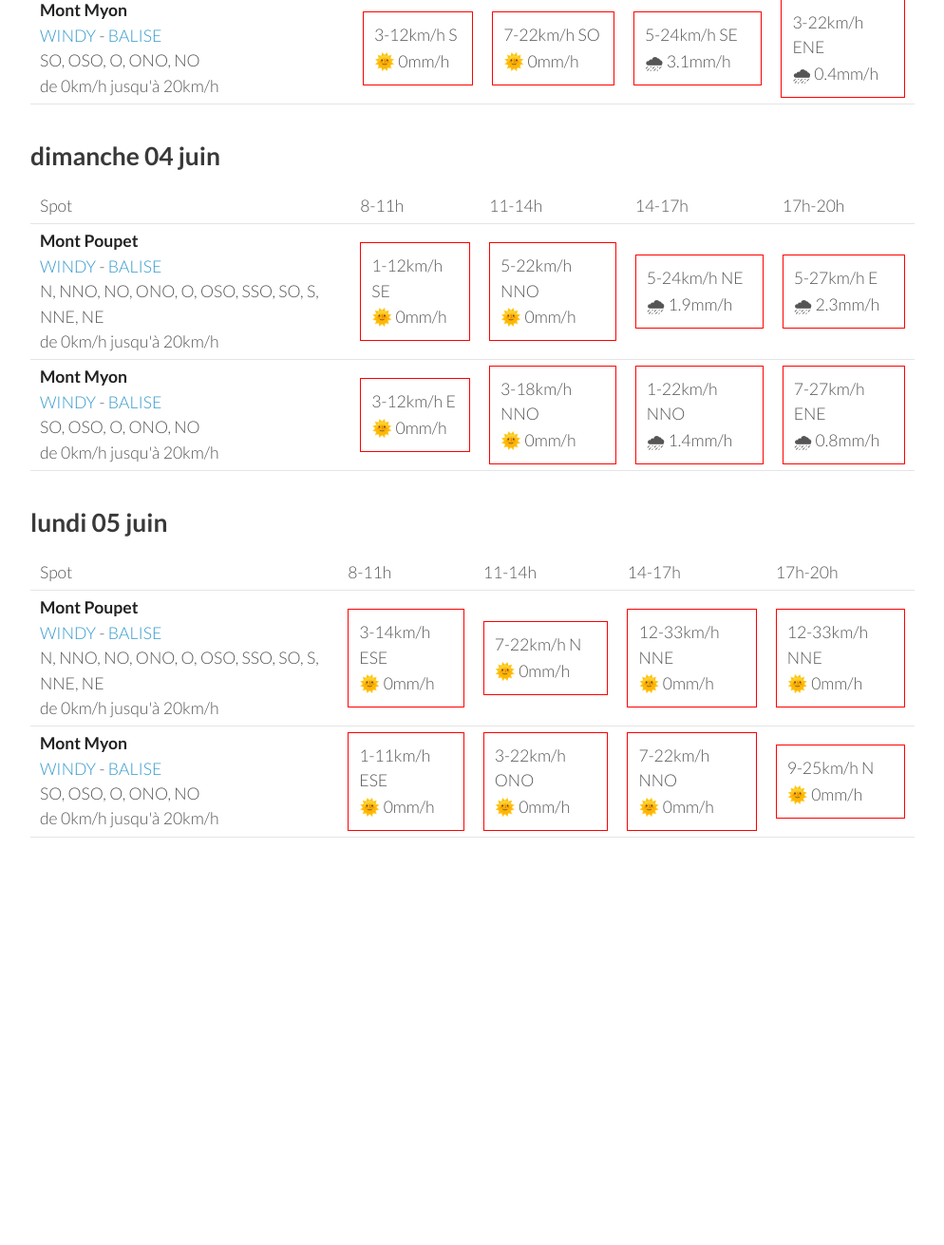
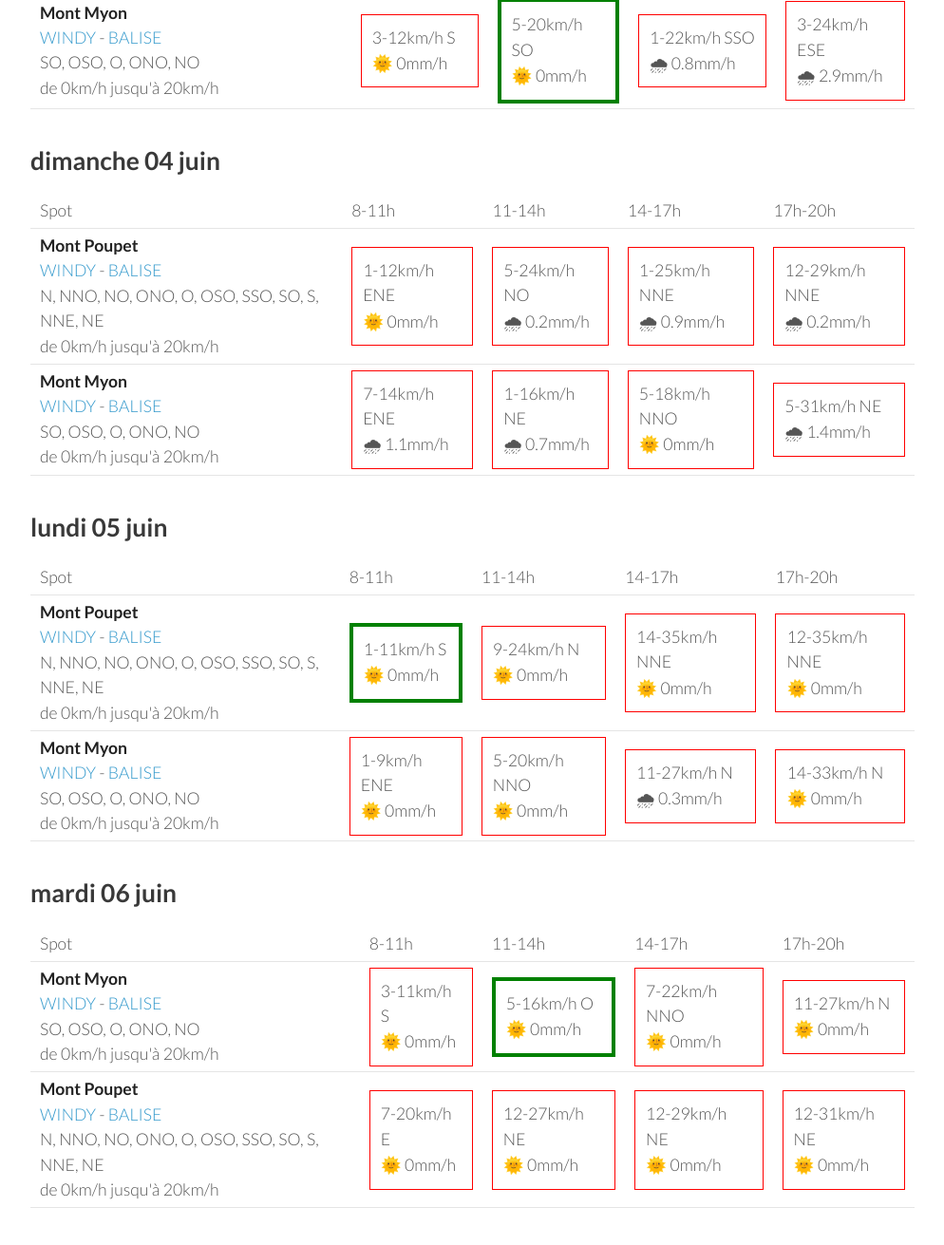
Before and after one commit to parapente-dans-le-nord/parapente-dans-le-nord.github.io, a Jekyll site: the page built from jura.markdown, in a window 1280 px wide and 1400 px high, scrolled down 1293 px. Shown: the top 1311 px of the window at 95% size, without its empty margins (26-1020 px from the left). Built offline with Jekyll 4.4.1, drawn with Linux system fonts in a browser that asks for light colours; before the commit the page ends 2303 px from its top, so only the background shows below that; some of the changed text lies outside the part shown.

Commit message:
update index.markdown

```diff
--- a/jura.markdown
+++ b/jura.markdown
@@ -96,10 +96,10 @@ page mise à jour le jeudi 01 juin 06:20
 <tr>
         <td><strong>Mont Poupet</strong><br><a href="https://windy.com/46.970/5.876?46.541,5.876,8">WINDY</a> - <span class=""><a href="http://www.balisemeteo.com/balise.php?idBalise=92">BALISE</a> </span><br> <span class="vent-favorable">N, NNO, NO, ONO, O, OSO, SSO, SO, S, NNE, NE</span><br><span class="force-vent">de 0km/h jusqu'à 20km/h</span> </td>
 
-            <td><div class="not-flyable"><p>3-16km/h SE</p><p>🌞 0mm/h</p></div></td>
+            <td><div class="not-flyable"><p>3-16km/h SSE</p><p>🌞 0mm/h</p></div></td>
             <td><div class="flyable"><p>5-20km/h NO</p><p>🌞 0mm/h</p></div></td>
-            <td><div class="not-flyable"><p>5-22km/h NNO</p><p>🌧 0.4mm/h</p></div></td>
-            <td><div class="flyable"><p>0-18km/h NE</p><p>🌧 0.6mm/h</p></div></td>
+            <td><div class="not-flyable"><p>7-22km/h NNO</p><p>🌧 0.3mm/h</p></div></td>
+            <td><div class="not-flyable"><p>3-22km/h S</p><p>🌧 0.4mm/h</p></div></td>
 
 
     </tr>
@@ -107,9 +107,9 @@ page mise à jour le jeudi 01 juin 06:20
         <td><strong>Mont Myon</strong><br><a href="https://windy.com/46.331/5.397?45.898,5.394,8,m:eWoagj8">WINDY</a> - <span class=""><a href="http://www.balisemeteo.com/balise.php?idBalise=70">BALISE</a> </span><br> <span class="vent-favorable">SO, OSO, O, ONO, NO</span><br><span class="force-vent">de 0km/h jusqu'à 20km/h</span> </td>
 
             <td><div class="not-flyable"><p>3-12km/h S</p><p>🌞 0mm/h</p></div></td>
-            <td><div class="not-flyable"><p>7-22km/h SO</p><p>🌞 0mm/h</p></div></td>
-            <td><div class="not-flyable"><p>5-24km/h SE</p><p>🌧 3.1mm/h</p></div></td>
-            <td><div class="not-flyable"><p>3-22km/h ENE</p><p>🌧 0.4mm/h</p></div></td>
+            <td><div class="flyable"><p>5-20km/h SO</p><p>🌞 0mm/h</p></div></td>
+            <td><div class="not-flyable"><p>1-22km/h SSO</p><p>🌧 0.8mm/h</p></div></td>
+            <td><div class="not-flyable"><p>3-24km/h ESE</p><p>🌧 2.9mm/h</p></div></td>
 
 
     </tr>
@@ -132,20 +132,20 @@ page mise à jour le jeudi 01 juin 06:20
 <tr>
         <td><strong>Mont Poupet</strong><br><a href="https://windy.com/46.970/5.876?46.541,5.876,8">WINDY</a> - <span class=""><a href="http://www.balisemeteo.com/balise.php?idBalise=92">BALISE</a> </span><br> <span class="vent-favorable">N, NNO, NO, ONO, O, OSO, SSO, SO, S, NNE, NE</span><br><span class="force-vent">de 0km/h jusqu'à 20km/h</span> </td>
 
-            <td><div class="not-flyable"><p>1-12km/h SE</p><p>🌞 0mm/h</p></div></td>
-            <td><div class="not-flyable"><p>5-22km/h NNO</p><p>🌞 0mm/h</p></div></td>
-            <td><div class="not-flyable"><p>5-24km/h NE</p><p>🌧 1.9mm/h</p></div></td>
-            <td><div class="not-flyable"><p>5-27km/h E</p><p>🌧 2.3mm/h</p></div></td>
+            <td><div class="not-flyable"><p>1-12km/h ENE</p><p>🌞 0mm/h</p></div></td>
+            <td><div class="not-flyable"><p>5-24km/h NO</p><p>🌧 0.2mm/h</p></div></td>
+            <td><div class="not-flyable"><p>1-25km/h NNE</p><p>🌧 0.9mm/h</p></div></td>
+            <td><div class="not-flyable"><p>12-29km/h NNE</p><p>🌧 0.2mm/h</p></div></td>
 
 
     </tr>
 <tr>
         <td><strong>Mont Myon</strong><br><a href="https://windy.com/46.331/5.397?45.898,5.394,8,m:eWoagj8">WINDY</a> - <span class=""><a href="http://www.balisemeteo.com/balise.php?idBalise=70">BALISE</a> </span><br> <span class="vent-favorable">SO, OSO, O, ONO, NO</span><br><span class="force-vent">de 0km/h jusqu'à 20km/h</span> </td>
 
-            <td><div class="not-flyable"><p>3-12km/h E</p><p>🌞 0mm/h</p></div></td>
-            <td><div class="not-flyable"><p>3-18km/h NNO</p><p>🌞 0mm/h</p></div></td>
-            <td><div class="not-flyable"><p>1-22km/h NNO</p><p>🌧 1.4mm/h</p></div></td>
-            <td><div class="not-flyable"><p>7-27km/h ENE</p><p>🌧 0.8mm/h</p></div></td>
+            <td><div class="not-flyable"><p>7-14km/h ENE</p><p>🌧 1.1mm/h</p></div></td>
+            <td><div class="not-flyable"><p>1-16km/h NE</p><p>🌧 0.7mm/h</p></div></td>
+            <td><div class="not-flyable"><p>5-18km/h NNO</p><p>🌞 0mm/h</p></div></td>
+            <td><div class="not-flyable"><p>5-31km/h NE</p><p>🌧 1.4mm/h</p></div></td>
 
 
     </tr>
@@ -168,20 +168,20 @@ page mise à jour le jeudi 01 juin 06:20
 <tr>
         <td><strong>Mont Poupet</strong><br><a href="https://windy.com/46.970/5.876?46.541,5.876,8">WINDY</a> - <span class=""><a href="http://www.balisemeteo.com/balise.php?idBalise=92">BALISE</a> </span><br> <span class="vent-favorable">N, NNO, NO, ONO, O, OSO, SSO, SO, S, NNE, NE</span><br><span class="force-vent">de 0km/h jusqu'à 20km/h</span> </td>
 
-            <td><div class="not-flyable"><p>3-14km/h ESE</p><p>🌞 0mm/h</p></div></td>
-            <td><div class="not-flyable"><p>7-22km/h N</p><p>🌞 0mm/h</p></div></td>
-            <td><div class="not-flyable"><p>12-33km/h NNE</p><p>🌞 0mm/h</p></div></td>
-            <td><div class="not-flyable"><p>12-33km/h NNE</p><p>🌞 0mm/h</p></div></td>
+            <td><div class="flyable"><p>1-11km/h S</p><p>🌞 0mm/h</p></div></td>
+            <td><div class="not-flyable"><p>9-24km/h N</p><p>🌞 0mm/h</p></div></td>
+            <td><div class="not-flyable"><p>14-35km/h NNE</p><p>🌞 0mm/h</p></div></td>
+            <td><div class="not-flyable"><p>12-35km/h NNE</p><p>🌞 0mm/h</p></div></td>
 
 
     </tr>
 <tr>
         <td><strong>Mont Myon</strong><br><a href="https://windy.com/46.331/5.397?45.898,5.394,8,m:eWoagj8">WINDY</a> - <span class=""><a href="http://www.balisemeteo.com/balise.php?idBalise=70">BALISE</a> </span><br> <span class="vent-favorable">SO, OSO, O, ONO, NO</span><br><span class="force-vent">de 0km/h jusqu'à 20km/h</span> </td>
 
-            <td><div class="not-flyable"><p>1-11km/h ESE</p><p>🌞 0mm/h</p></div></td>
-            <td><div class="not-flyable"><p>3-22km/h ONO</p><p>🌞 0mm/h</p></div></td>
-            <td><div class="not-flyable"><p>7-22km/h NNO</p><p>🌞 0mm/h</p></div></td>
-            <td><div class="not-flyable"><p>9-25km/h N</p><p>🌞 0mm/h</p></div></td>
+            <td><div class="not-flyable"><p>1-9km/h ENE</p><p>🌞 0mm/h</p></div></td>
+            <td><div class="not-flyable"><p>5-20km/h NNO</p><p>🌞 0mm/h</p></div></td>
+            <td><div class="not-flyable"><p>11-27km/h N</p><p>🌧 0.3mm/h</p></div></td>
+            <td><div class="not-flyable"><p>14-33km/h N</p><p>🌞 0mm/h</p></div></td>
 
 
     </tr>
@@ -189,3 +189,39 @@ page mise à jour le jeudi 01 juin 06:20
 </tbody>
 </table>
 {:/}
+## mardi 06 juin
+
+{::nomarkdown}
+<table>
+  <tbody>
+    <tr>
+      <td>Spot</td>
+      <td>8-11h</td>
+      <td>11-14h</td>
+      <td>14-17h</td>
+      <td>17h-20h</td>
+    </tr>
+<tr>
+        <td><strong>Mont Myon</strong><br><a href="https://windy.com/46.331/5.397?45.898,5.394,8,m:eWoagj8">WINDY</a> - <span class=""><a href="http://www.balisemeteo.com/balise.php?idBalise=70">BALISE</a> </span><br> <span class="vent-favorable">SO, OSO, O, ONO, NO</span><br><span class="force-vent">de 0km/h jusqu'à 20km/h</span> </td>
+
+            <td><div class="not-flyable"><p>3-11km/h S</p><p>🌞 0mm/h</p></div></td>
+            <td><div class="flyable"><p>5-16km/h O</p><p>🌞 0mm/h</p></div></td>
+            <td><div class="not-flyable"><p>7-22km/h NNO</p><p>🌞 0mm/h</p></div></td>
+            <td><div class="not-flyable"><p>11-27km/h N</p><p>🌞 0mm/h</p></div></td>
+
+
+    </tr>
+<tr>
+        <td><strong>Mont Poupet</strong><br><a href="https://windy.com/46.970/5.876?46.541,5.876,8">WINDY</a> - <span class=""><a href="http://www.balisemeteo.com/balise.php?idBalise=92">BALISE</a> </span><br> <span class="vent-favorable">N, NNO, NO, ONO, O, OSO, SSO, SO, S, NNE, NE</span><br><span class="force-vent">de 0km/h jusqu'à 20km/h</span> </td>
+
+            <td><div class="not-flyable"><p>7-20km/h E</p><p>🌞 0mm/h</p></div></td>
+            <td><div class="not-flyable"><p>12-27km/h NE</p><p>🌞 0mm/h</p></div></td>
+            <td><div class="not-flyable"><p>12-29km/h NE</p><p>🌞 0mm/h</p></div></td>
+            <td><div class="not-flyable"><p>12-31km/h NE</p><p>🌞 0mm/h</p></div></td>
+
+
+    </tr>
+
+</tbody>
+</table>
+{:/}
```
Also changed, not shown: other parts of jura.markdown (+1 -1 lines).
